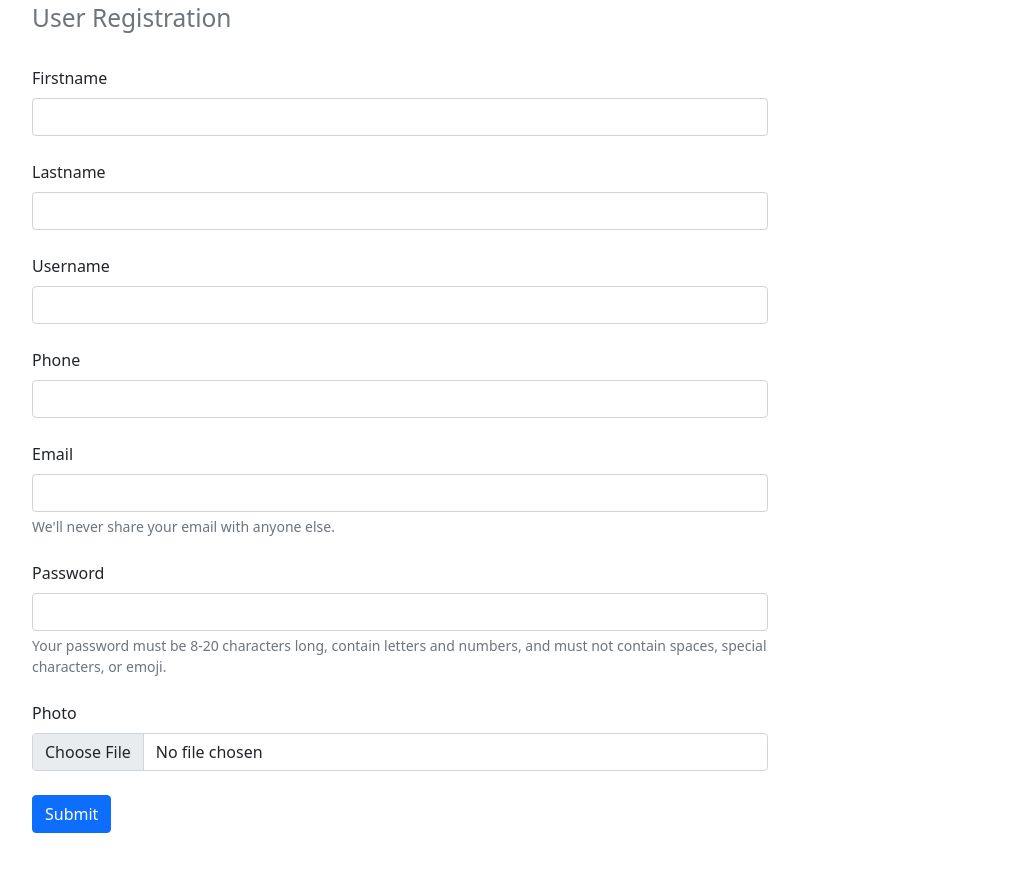
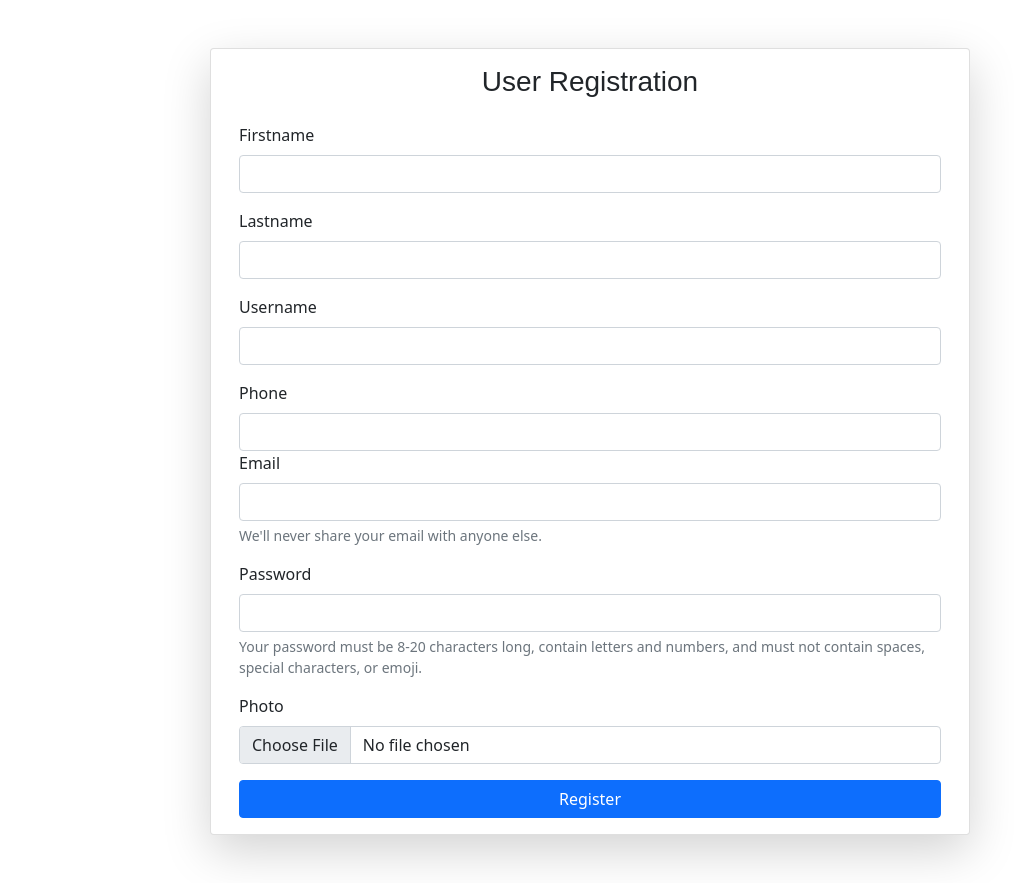
Before and after one commit to shyamjames/email_spam, a Django app: page /registration in a window 1280 px wide. Shown: the whole page, without its empty margins (50-1064 px from the left). Before the commit the page ends 833 px from the top, so only its background shows below. Run offline with Django 3.2, Linux system fonts and the light colour scheme.

Commit message:
changes to registration style

```diff
--- a/email_spam/templates/public_pages/registration.html
+++ b/email_spam/templates/public_pages/registration.html
@@ -8,42 +8,53 @@
   <title>Registration</title>
 </head>
 <body>
-    <div class="container">
-        <div class="row">
-            <div class="col-lg-8">
-                <div>
-                    <form method="post" enctype="multipart/form-data">
-                        <h3><small class="text-muted">User Registration</small>
-                        </h3>
-                        <br>
+  <div class="container py-5">
+    <div class="row d-flex justify-content-center">
+      <div class="col-md-8 card shadow-lg">
+        <form method="post" enctype="multipart/form-data" class="card-body">
+          <h3 class="card-title text-center mb-4" style="font-family: 'Montserrat', sans-serif">User Registration</h3>
+
+          <div class="form-group mb-3">
             <label for="firstname" class="form-label">Firstname</label>
             <input type="text" name="firstname" class="form-control">
-                        <br>
+          </div>
+
+          <div class="form-group mb-3">
             <label for="lastname" class="form-label">Lastname</label>
             <input type="text" name="lastname" class="form-control">
-                        <br>
+          </div>
+
+          <div class="form-group mb-3">
             <label for="username" class="form-label">Username</label>
             <input type="text" name="username" class="form-control">
-                        <br>
+          </div>
+
+          <div class-group mb-3">
             <label for="phone" class="form-label">Phone</label>
             <input type="text" name="phone" class="form-control">
-                        <br>
-                        <label for="Email" class="form-label">Email</label>
+          </div>
+
+          <div class="form-group mb-3">
+            <label for="email" class="form-label">Email</label>
             <input type="email" name="email" class="form-control">
-                        <div name="emailhelp" class="form-text">We'll never share your email with anyone else.</div>
-                        <br>
+            <div class="form-text text-muted">We'll never share your email with anyone else.</div>
+          </div>
+
+          <div class="form-group mb-3">
             <label for="password" class="form-label">Password</label>
             <input type="password" name="password" class="form-control">
-                        <div id="passwordHelpBlock" class="form-text">
+            <div id="passwordHelpBlock" class="form-text text-muted">
               Your password must be 8-20 characters long, contain letters and numbers, and must not contain spaces, special characters, or emoji.
             </div>
-                        <br>
+          </div>
+
+          <div class="form-group mb-3">
             <label for="photo" class="form-label">Photo</label>
             <input type="file" name="photo" class="form-control">
-                        <br>
-                        <input class="btn btn-primary" type="submit" name="submit">
+          </div>
+
+          <button type="submit" name="submit" class="btn btn-primary w-100">Register</button>
         </form>
-                </div>
       </div>
     </div>
   </div>
```
Lines whose indentation alone changed are shown as unchanged.
